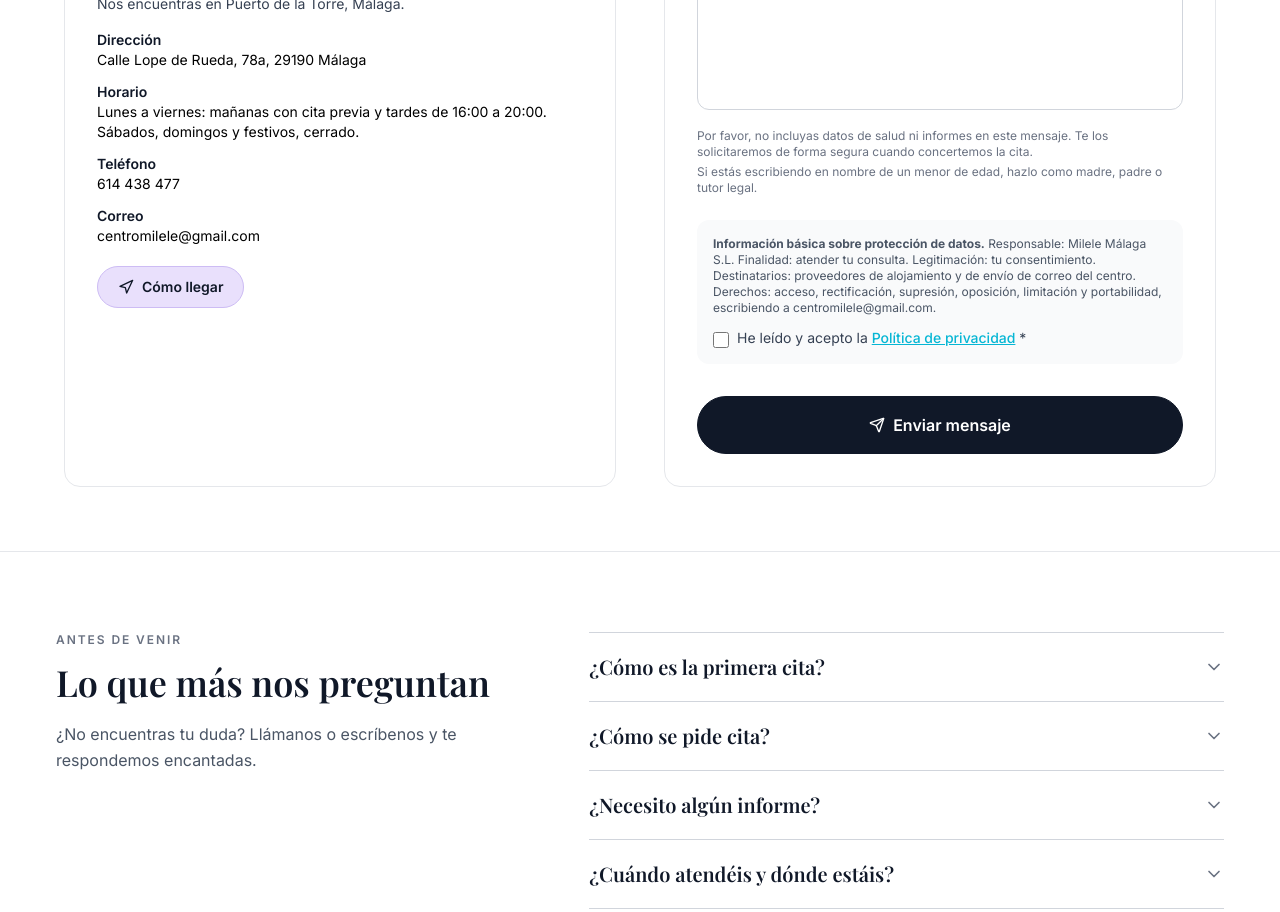
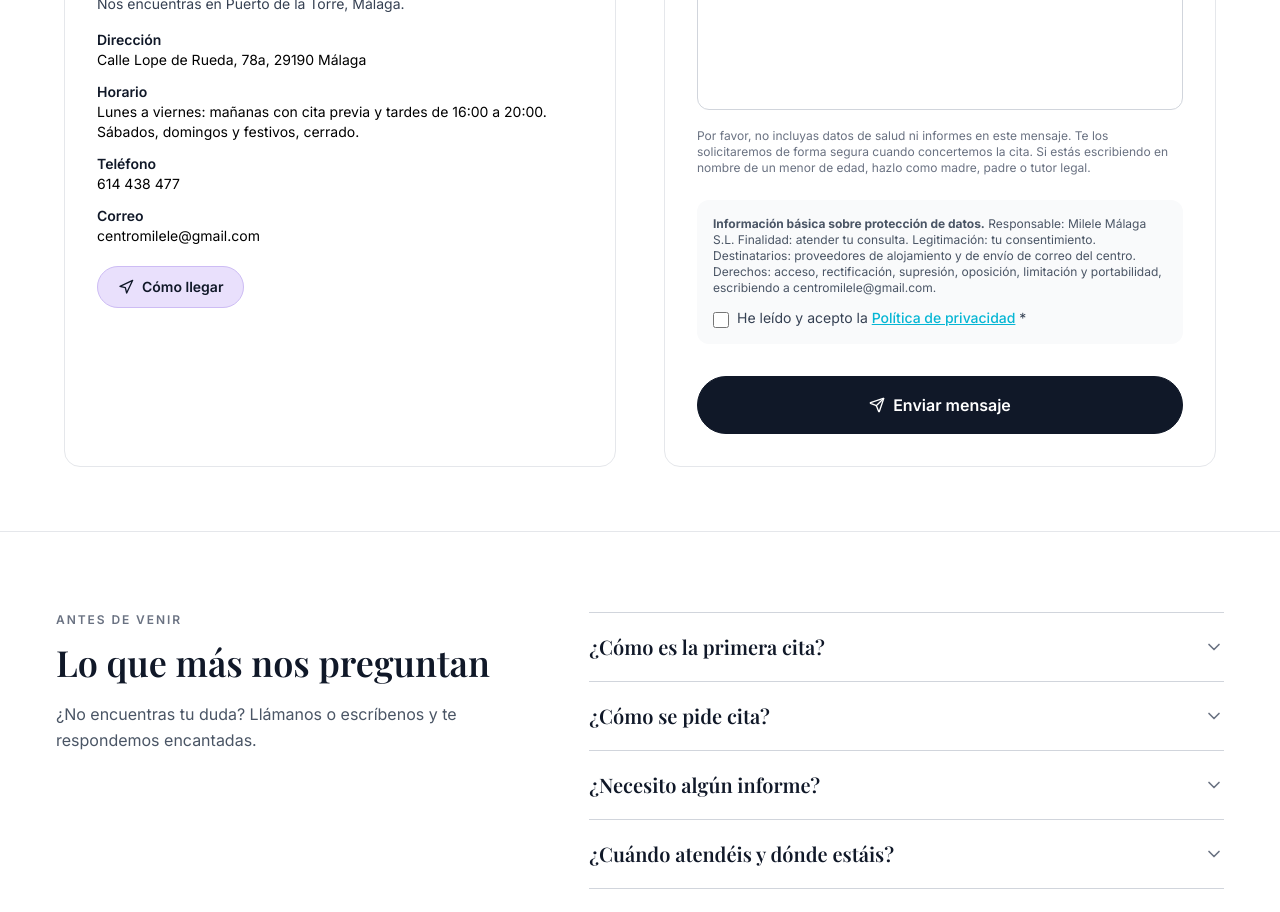
Before and after one commit to patricd17/centro-milele, a React (Vite) app in the folder frontend/: page /contact in a window 1280 px wide. Shown: the part 860-1772 px from the top of the page. Built offline with nearby package versions, Linux system fonts and the light colour scheme; no server answers; the database is empty.

Commit message:
Contacto: el aviso sobre datos de salud y menores en un solo párrafo
Co-Authored-By: Claude Sonnet 5.5 <noreply@anthropic.com>
Claude-Session: https://claude.ai/code/session_01Agnb9mRaFgduk5VT2bRYbk

```diff
--- a/frontend/src/pages/Contact.jsx
+++ b/frontend/src/pages/Contact.jsx
@@ -153,13 +153,11 @@ export default function Contact() {
                   ></textarea>
                 </div>
 
-                <div className="-mt-3 space-y-1 text-xs text-gray-500">
-                  <p>
-                    Por favor, no incluyas datos de salud ni informes en este mensaje. Te los solicitaremos de forma
-                    segura cuando concertemos la cita.
-                  </p>
-                  <p>Si estás escribiendo en nombre de un menor de edad, hazlo como madre, padre o tutor legal.</p>
-                </div>
+                <p className="-mt-3 text-xs text-gray-500">
+                  Por favor, no incluyas datos de salud ni informes en este mensaje. Te los solicitaremos de forma
+                  segura cuando concertemos la cita. Si estás escribiendo en nombre de un menor de edad, hazlo como
+                  madre, padre o tutor legal.
+                </p>
 
                 {/* Campo trampa: oculto para las personas */}
                 <div aria-hidden="true" className="absolute -left-[9999px] h-0 w-0 overflow-hidden">
```
